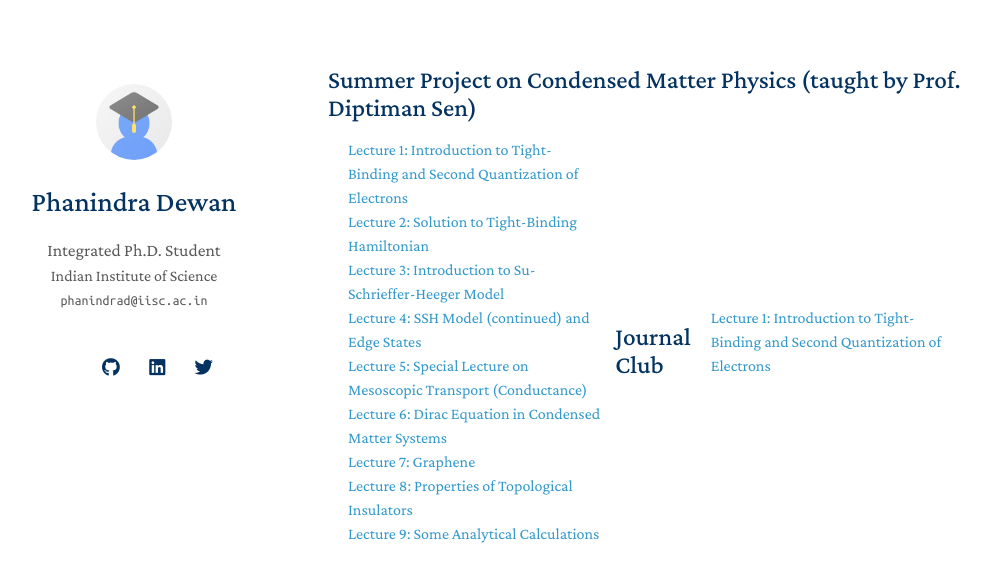
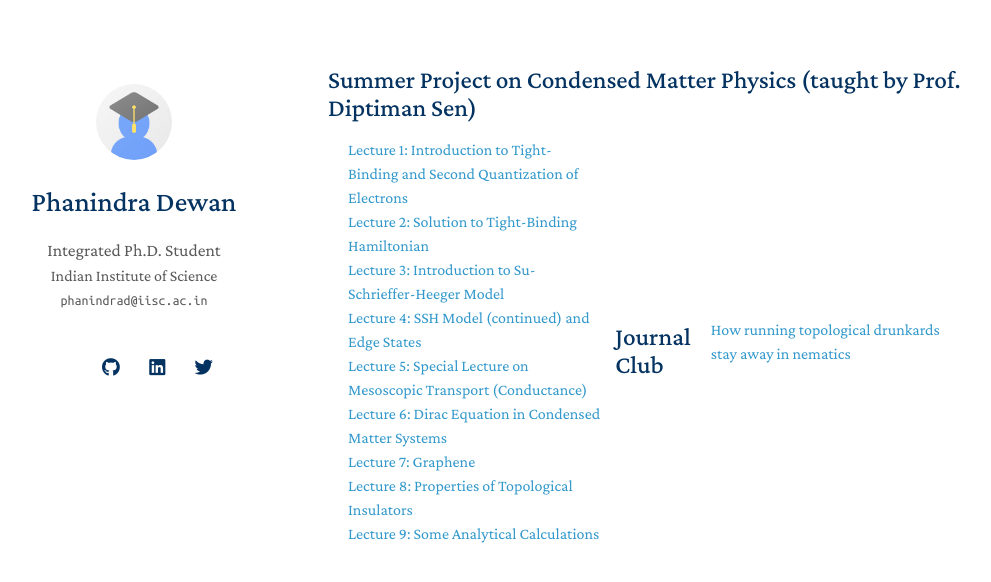
Before and after one commit to phannyd/phannyd.github.io, a Jekyll site: the page built from resources.md, in a window 1280 px wide. Shown: the top 582 px of the page, without its empty margins (142-1133 px from the left). Built offline with Jekyll 4.4.1, drawn with Linux system fonts in a browser that asks for light colours; nearby versions of some CDN libraries; a style sheet for code colours, icons or effects is not loaded.

Commit message:
Update resources.md

```diff
--- a/resources.md
+++ b/resources.md
@@ -25,4 +25,4 @@ filename: resources.md
 
 <h2 id="journal club" style="margin: 2px 0px -15px;">Journal Club</h2>
 <div class="col-sm-9" style="position: relative;padding-right: 15px;padding-left: 20px;">
-<div class="title"><a href="{{ site.url }}/assets/files/CMP_Project_Lect_01.pdf">Lecture 1: Introduction to Tight-Binding and Second Quantization of Electrons</a></div>
+<div class="title"><a href="{{ site.url }}/assets/files/How_running_topological_drunkards_stay_away_in_nematics.pdf">How running topological drunkards stay away in nematics</a></div>
```
